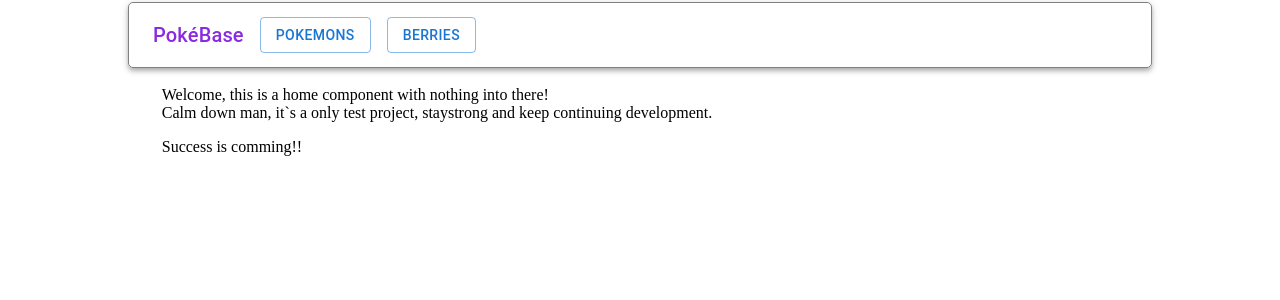
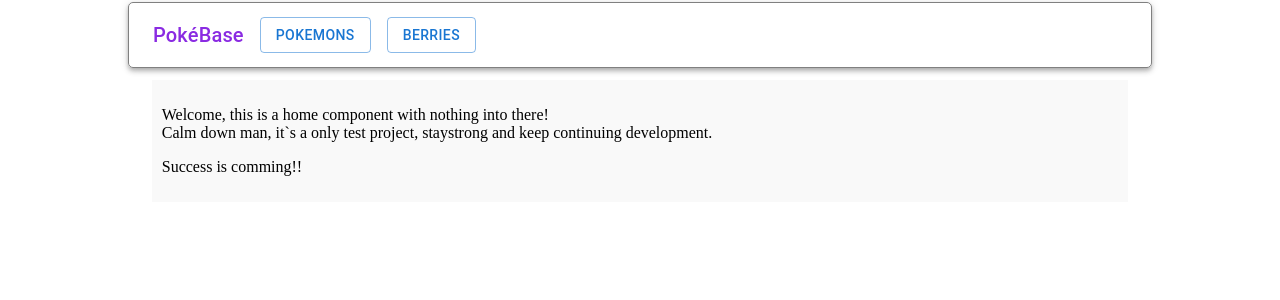
Before and after one commit to GiovaneW/pokeapi_project-front, a React (Create React App) app: page / in a window 1280 px wide. Shown: the top 300 px of the page. Built offline with nearby package versions, Linux system fonts and the light colour scheme.

Commit message:
fix: container background collors and effects

```diff
--- a/src/App.tsx
+++ b/src/App.tsx
@@ -10,7 +10,7 @@ import { routes } from './config/routes/routes'
 export default class App extends React.Component {
     render() {
         return (
-            <Container>
+            <Container >
                 <Header options={[
                     {
                         label: 'Pokemons',
@@ -22,9 +22,9 @@ export default class App extends React.Component {
                     }
                 ]} />
                 <Container style={{
+                    backgroundColor: '#f9f9f9',
                     padding: '1%',
-                    paddingTop: '70px',
-                    // position: 'relative'
+                    marginTop: '80px'
                 }}>
                     <MainRoutes routes={routes} />
                     <Outlet />
```
